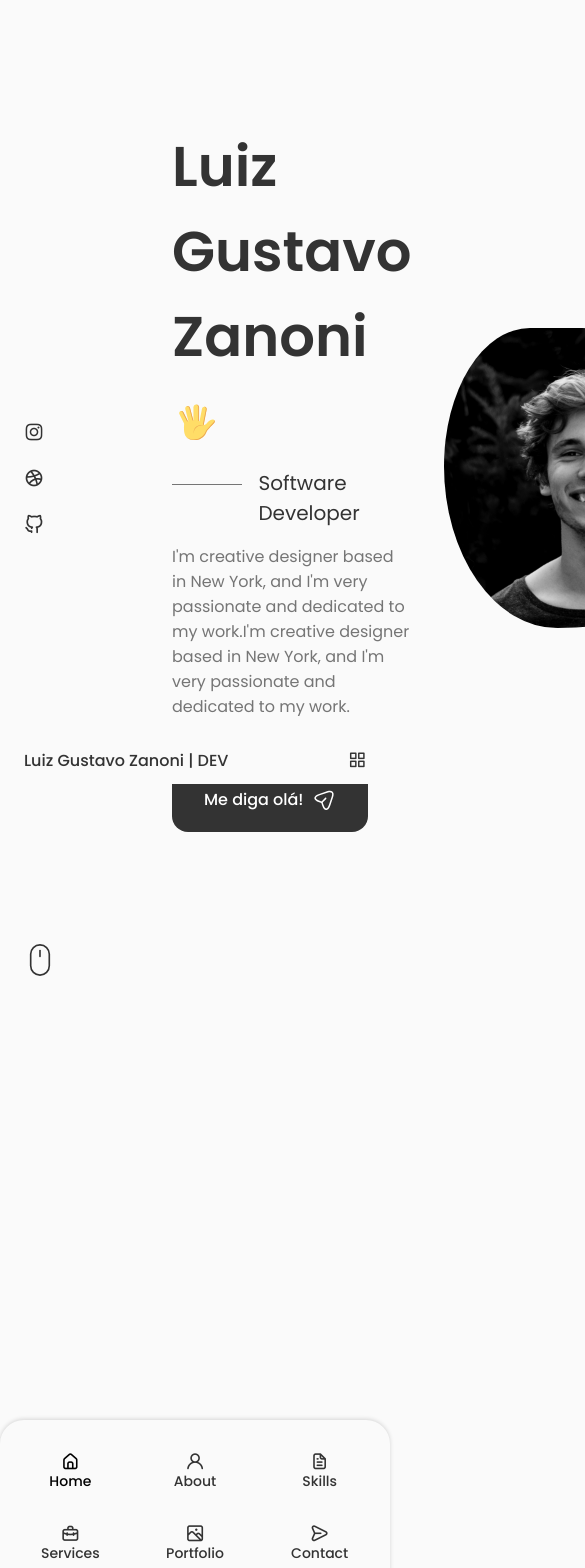
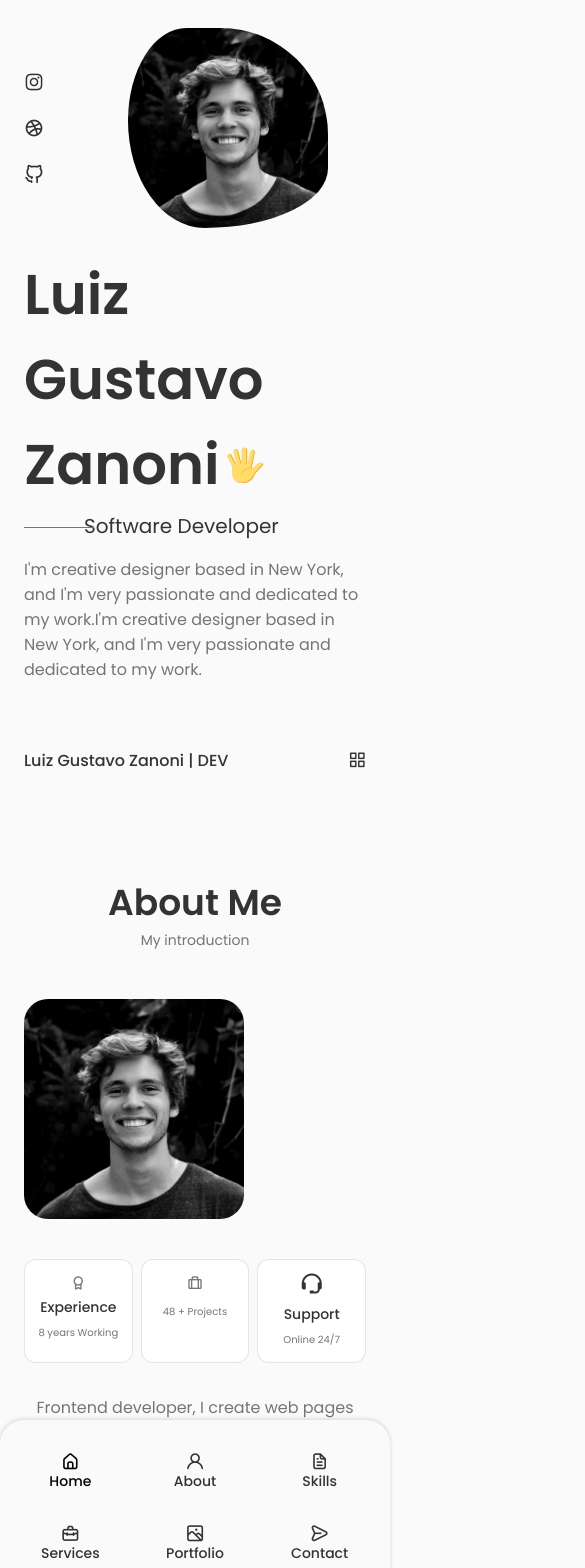
Before and after one commit to luizzanoni/portfolioReact, a React (Create React App) app: page / in a window 390 px wide. Shown: the part 60-1628 px from the top of the page, 585 px wide, since content can reach past the window. Before the commit the page ends 1075 px from the top, so only its background shows below. Built offline with nearby package versions, Linux system fonts and the light colour scheme.

Commit message:
adicionando about

```diff
--- a/src/App.css
+++ b/src/App.css
@@ -166,24 +166,49 @@
   align-items: center;
 }
 
+/* === breakpoints === */
 /* for large devices */
 @media screen and (max-width: 992px){
   .container{
     margin-left: var(--mb-1-5);
     margin-right: var(--mb-1-5);
   }
+
+  .button {
+    padding: 1rem 1.75rem;
+  }
+
+  .button__icon {
+    width: 22px;
+    height: 22px;
+  }
 }
 
 /* for medium device */
 @media screen and (max-width: 768px){
+  body {
+    margin: 0 0 var(--header-height) 0;
+  }
 
+  .section {
+    padding: 2rem 0 4rem;
+  }
+
+  .section__subtitle {
+    margin-bottom: var(--mb-3);
+  }
 }
 
 @media screen and (max-width: 576px){
 
 }
 
+/* for small device */
 @media screen and (max-width: 350px){
+  :root {
+    --big-font-size: 2.25rem;
+  }
+
   .container{
     margin-left: var(--mb-1);
     margin-right: var(--mb-1);
--- a/src/App.js
+++ b/src/App.js
@@ -2,6 +2,7 @@
 import './App.css';
 import { Header } from './components/header/Header';
 import { Home } from './components/home/Home';
+import { About } from './components/about/About';
 
 export const App = () => {
   return (
@@ -10,6 +11,7 @@
 
     <main className='main'>
       <Home />
+      <About />
     </main>
     </>
   )
--- /dev/null
+++ b/src/components/about/About.jsx
@@ -0,0 +1,56 @@
+import React from 'react'
+import './about.css';
+import AboutImg from "../../assets/about.jpg";
+import CV from "../../assets/John-Cv.pdf";
+import Info from './Info';
+
+export const About = () => {
+  return (
+    <section className="about section" id="about">
+        <h2 className="section__title">About Me</h2>
+        <span className="section__subtitle">My introduction</span>
+
+        <div className="about__container container grid">
+            <img src={AboutImg} alt="" className="about__img" />
+
+            <div className="about__data">
+                <Info />
+
+                <p className="about__description">
+                    Frontend developer, I create web pages with UI / UX user interface,
+                    I have years of experience and many clients are happy with the projects carried out.
+                </p>
+
+                <a download="" href={CV} className="button button--flex">
+                    Download CV
+                    <svg
+                        class="button__icon"
+                        xmlns="http://www.w3.org/2000/svg"
+                        width="24"
+                        height="24"
+                        viewBox="0 0 24 24"
+                        fill="none"
+                    >
+                        <path
+                        d="M15.25 22.7502H9.25C3.82 22.7502 1.5 20.4302 1.5 15.0002V9.00024C1.5 3.57024 3.82 1.25024 9.25 1.25024H14.25C14.66 1.25024 15 1.59024 15 2.00024C15 2.41024 14.66 2.75024 14.25 2.75024H9.25C4.64 2.75024 3 4.39024 3 9.00024V15.0002C3 19.6102 4.64 21.2502 9.25 21.2502H15.25C19.86 21.2502 21.5 19.6102 21.5 15.0002V10.0002C21.5 9.59024 21.84 9.25024 22.25 9.25024C22.66 9.25024 23 9.59024 23 10.0002V15.0002C23 20.4302 20.68 22.7502 15.25 22.7502Z"
+                        fill="var(--container-color)"
+                        ></path>
+                        <path
+                        d="M22.25 10.7502H18.25C14.83 10.7502 13.5 9.42023 13.5 6.00023V2.00023C13.5 1.70023 13.68 1.42023 13.96 1.31023C14.24 1.19023 14.56 1.26023 14.78 1.47023L22.78 9.47023C22.99 9.68023 23.06 10.0102 22.94 10.2902C22.82 10.5702 22.55 10.7502 22.25 10.7502ZM15 3.81023V6.00023C15 8.58023 15.67 9.25023 18.25 9.25023H20.44L15 3.81023Z"
+                        fill="var(--container-color)"
+                        ></path>
+                        <path
+                        d="M13.25 13.7502H7.25C6.84 13.7502 6.5 13.4102 6.5 13.0002C6.5 12.5902 6.84 12.2502 7.25 12.2502H13.25C13.66 12.2502 14 12.5902 14 13.0002C14 13.4102 13.66 13.7502 13.25 13.7502Z"
+                        fill="var(--container-color)"
+                        ></path>
+                        <path
+                        d="M11.25 17.7502H7.25C6.84 17.7502 6.5 17.4102 6.5 17.0002C6.5 16.5902 6.84 16.2502 7.25 16.2502H11.25C11.66 16.2502 12 16.5902 12 17.0002C12 17.4102 11.66 17.7502 11.25 17.7502Z"
+                        fill="var(--container-color)"
+                        ></path>
+                    </svg>
+                </a>
+            </div>
+        </div>
+    </section>
+  );
+};
--- /dev/null
+++ b/src/components/about/Info.jsx
@@ -0,0 +1,29 @@
+import React from 'react'
+
+const Info = () => {
+  return (
+    <div className="about__info grid">
+      <div className="about__box">
+        <i className="bx bx-award"></i>
+
+        <h3 className="about__title">Experience</h3>
+        <span className="about__subtitle">8 years Working</span>
+      </div>
+
+      <div className="about__box">
+      <i className="bx bx-briefcase-alt"></i>
+
+        <h3 className="about__title"></h3>
+        <span className="about__subtitle"> 48 + Projects</span>
+      </div>
+
+      <div className="about__box">
+      <i className="bx bx-support about__icon"></i>
+        <h3 className="about__title">Support</h3>
+        <span className="about__subtitle">Online 24/7</span>
+      </div>
+    </div>
+  )
+}
+
+export default Info
--- /dev/null
+++ b/src/components/about/about.css
@@ -0,0 +1,92 @@
+.about__container {
+    grid-template-columns: repeat(2, 1fr);
+    align-items: center;
+    column-gap: 4rem;
+}
+
+.about__img {
+    width: 350px;
+    border-radius: 1.5rem;
+    justify-content: center;
+}
+
+.about__info {
+    grid-template-columns: repeat(3, 140px);
+    gap: 0.5rem;
+    margin-bottom: var(--mb-2);
+}
+
+.about__box {
+    background-color: var(--container-color);
+    border: 1px solid rgba(0, 0, 0, 0.1);
+    border-radius: 0.75rem;
+    text-align: center;
+    padding: 1rem 1.25rem;
+}
+
+.about__icon {
+    font-size: 1.5rem;
+    color: var(--title-color);
+    margin-bottom: var(--mb-0-5);
+}
+
+.about__title {
+    font-size: var(--small-font-size);
+    font-weight: var(--font-medium);
+}
+
+.about__subtitle {
+    font-size: var(--tiny-font-size);
+}
+
+.about__description {
+    padding: 0 4rem 0 0;
+    margin-bottom: var(--mb-2-5)
+}
+
+/* for large devices */
+@media screen and (max-width: 992px){
+    .about__container {
+        grid-template-columns: 1fr;
+        row-gap: 2.5rem;
+    }
+
+    .about__img {
+        width: 220px;
+    }
+
+    .about__box {
+        padding: 0.75rem 0.5rem;
+    }
+
+    .about__data {
+        text-align: center;
+    }
+
+    .about__info {
+        justify-content: center;
+    }
+
+    .about__description {
+        padding: 0 5rem;
+        margin-bottom: 2rem;
+    }
+}
+
+/* for medium device */
+@media screen and (max-width: 576px){
+    .about__info {
+        grid-template-columns: repeat(3, 1fr);
+    }
+
+    .about__description {
+        padding: 0;
+    }
+}
+
+/* for small device */
+@media screen and (max-width: 350px){
+    .about__info {
+        grid-template-columns: repeat(2, 1fr);
+    }
+}
--- a/src/components/home/ScrollDown.jsx
+++ b/src/components/home/ScrollDown.jsx
@@ -39,6 +39,8 @@
                 }}
                 ></path>
         </svg>
+        <span className="home__scroll-name">Scroll Down</span>
+        <i className="uil uil-arrow-down home__scroll-arrow"></i>
         </a>
     </div>
   )
--- a/src/components/home/home.css
+++ b/src/components/home/home.css
@@ -90,7 +90,7 @@
     margin-left: 9,25rem;
 }
 
-.whell {
+.wheel {
     animation: scroll 2s ease infinite;
 }
 
@@ -103,3 +103,97 @@
         transform: translateY(3.75rem);
     }
 }
+
+.home__scroll-name {
+    color: var(--title-color);
+    font-weight: var(--font-medium);
+    margin-right: var(--mb-0-25);
+    margin-left: 2px;
+}
+
+.home__scroll-arrow {
+    font-size: 1.25rem;
+    color: var(--title-color);
+}
+
+/* for large devices */
+@media screen and (max-width: 992px){
+    .container{
+      margin-left: var(--mb-1-5);
+      margin-right: var(--mb-1-5);
+    }
+
+    .home__content {
+        grid-template-columns: 100px repeat(2, 1fr);
+        column-gap: 1.25rem;
+    }
+
+    .home_hand {
+        width: 26px;
+        height: 26px;
+    }
+
+    .home__subtitle {
+        padding-left: 3.75rem;
+        margin-bottom: var(--mb-1);
+    }
+
+    .home__subtile::before {
+        width: 42px;
+        top: 0.8rem;
+    }
+
+    .home__description {
+        max-width: initial;
+        margin-bottom: var(--mb-2-5);
+    }
+
+    .home__img {
+        width: 250px;
+        height: 250px;
+        box-shadow: inset 0 0 0 8px rgb(255, 255, 255 / 30%);
+    }
+
+    .home__scroll {
+        margin-left: 7.5rem;
+    }
+}
+
+/* for medium device */
+@media screen and (max-width: 768px){
+    .home__content {
+        grid-template-columns: 0.5fr 3fr;
+        padding-top: 3.5rem;
+    }
+
+    .home__img {
+        order: initial;
+        justify-content: initial;
+    }
+
+    .home__data {
+        grid-column: 1/3;
+    }
+
+    .home__img {
+        box-shadow: inset 0 0 0 6px rgb(255, 255, 255 / 30%);
+        width: 200px;
+        height: 200px;
+    }
+
+    .home__scroll {
+        display: none;
+    }
+}
+/* for small device */
+@media screen and (max-width: 350px) {
+    .home__img {
+        width: 180px;
+        height: 180px;
+    }
+
+    .home__hand {
+        width: 22px;
+        height: 22px;
+    }
+}
```
